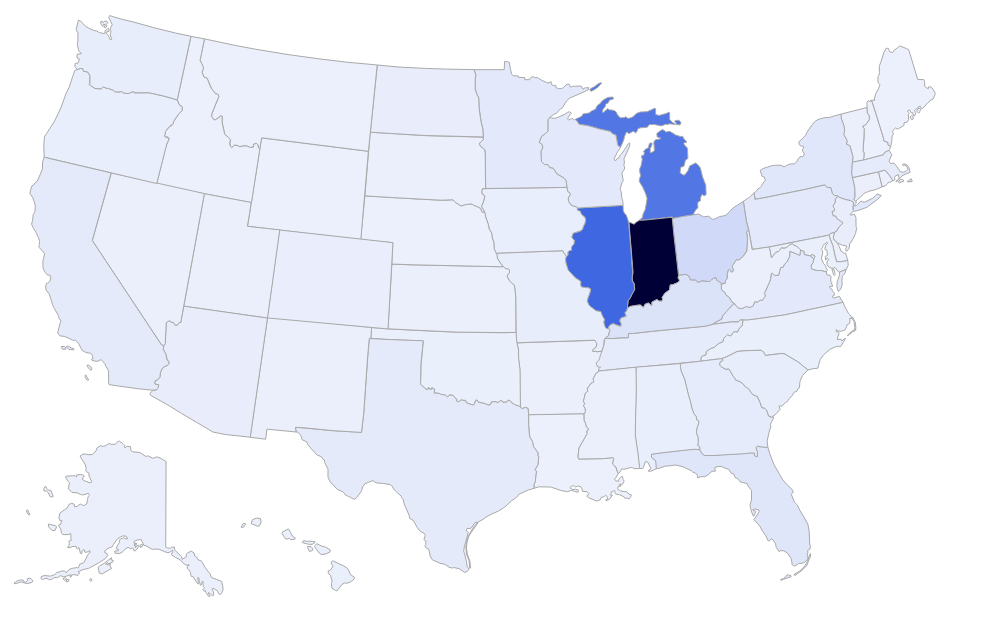
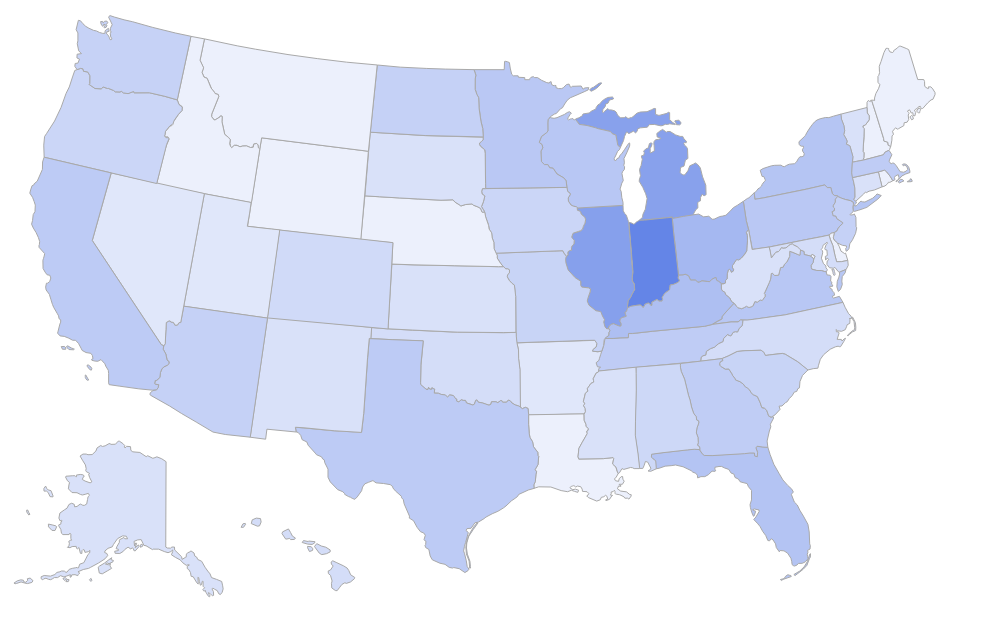
Before and after one commit to avazhr/dataLiteracyPlatform, a plain HTML site: page index.html in a window 1280 px wide. Shown: the whole page, without its empty margins (0-985 px from the left). Drawn offline with nearby package versions, Linux system fonts and the light colour scheme.

Commit message:
Fixed color scale for us map

```diff
--- a/index.html
+++ b/index.html
@@ -94,7 +94,7 @@
 
 		states.forEach(function(d){
 			var cnt = state_2_count[d]
-			areaInfo[d]={low: cnt, color:d3.interpolate("#ecf0fc", "#4169e1")(cnt/380)};
+			areaInfo[d]={low: cnt, color:d3.interpolate("#ecf0fc", "#4169e1")(Math.log(cnt,10)/10)};
 	 	});
 
 		uStates.draw("#statesvg", areaInfo, tooltipHtml);
```
Also changed, not shown: 1 other file.
